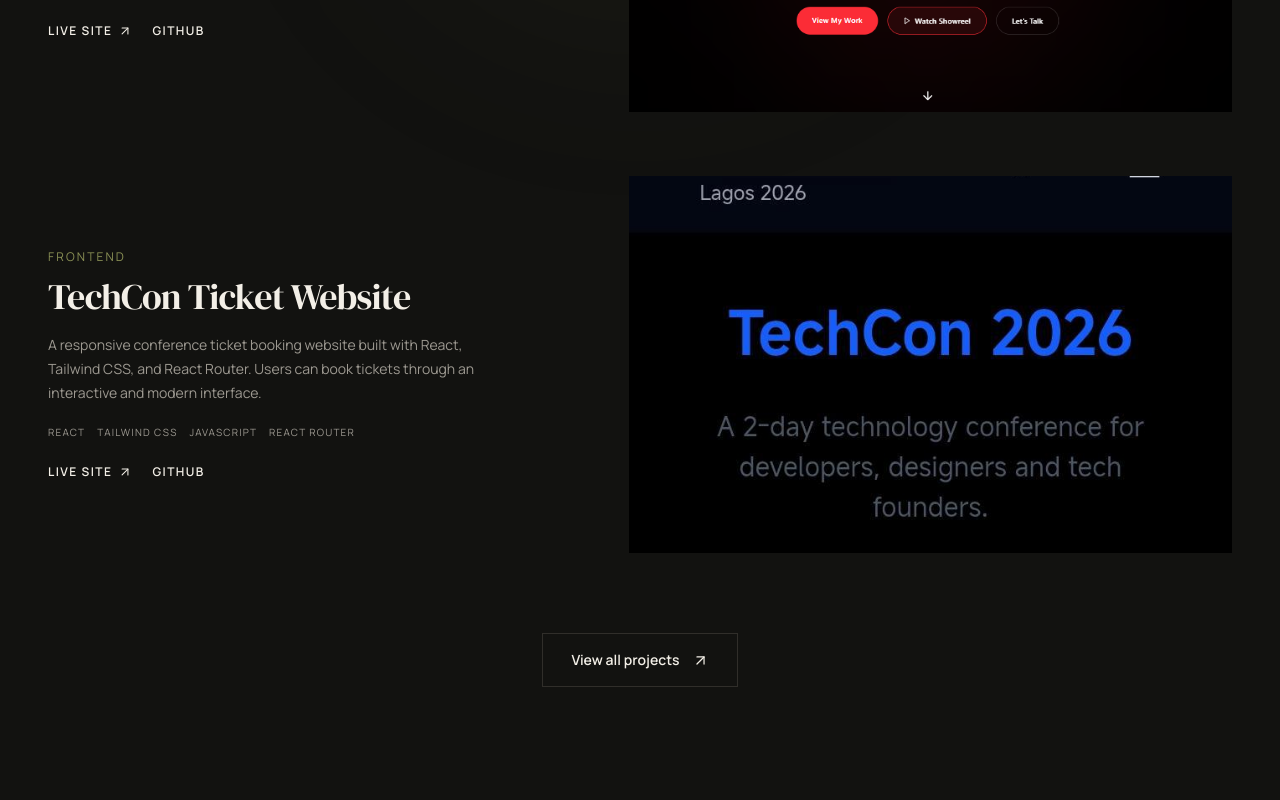
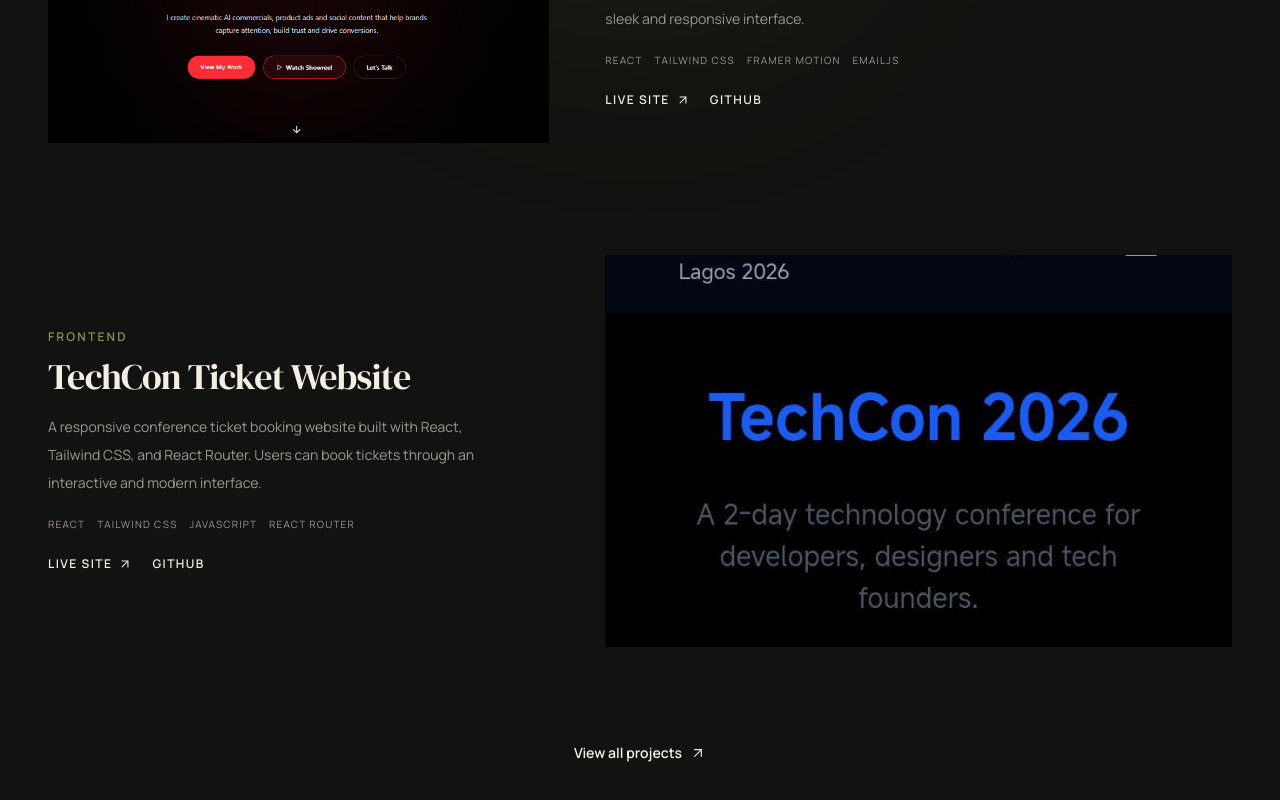
Before and after one commit to adeoyerihanat6-prog/RihannahCodes_Portfolio, a React (Vite) app: page / in a window 1280 px wide. Shown: the part 1766-2566 px from the top of the page. Built offline with nearby package versions, Linux system fonts and the light colour scheme.

Commit message:
refine work section layout

```diff
--- a/src/components/Work.jsx
+++ b/src/components/Work.jsx
@@ -12,12 +12,16 @@
       className="px-5 py-20 sm:px-8 lg:px-12 lg:py-28"
     >
       <div className="mx-auto max-w-7xl">
+        {/* Header */}
         <motion.div
           initial={{ opacity: 0, y: 20 }}
           whileInView={{ opacity: 1, y: 0 }}
           viewport={{ once: true, amount: 0.3 }}
-          transition={{ duration: 0.7 }}
-          className="mb-12 flex flex-col gap-5 sm:flex-row sm:items-end sm:justify-between"
+          transition={{
+            duration: 0.7,
+            ease: [0.22, 1, 0.36, 1],
+          }}
+          className="mb-14 flex flex-col gap-5 sm:flex-row sm:items-end sm:justify-between lg:mb-20"
         >
           <div>
             <p className="mb-3 text-xs font-semibold uppercase tracking-[0.25em] text-[var(--accent-light)]">
@@ -35,7 +39,8 @@
           </p>
         </motion.div>
 
-        <div className="space-y-16">
+        {/* Projects */}
+        <div className="space-y-20 lg:space-y-28">
           {featuredProjects.map((project, index) => (
             <motion.article
               key={project.id}
@@ -44,14 +49,41 @@
               viewport={{ once: true, amount: 0.15 }}
               transition={{
                 duration: 0.7,
-                delay: index * 0.1,
+                delay: index * 0.08,
+                ease: [0.22, 1, 0.36, 1],
               }}
               className="group"
             >
-              <div className="grid gap-8 lg:grid-cols-[1fr_1.1fr] lg:items-center">
+              <div className="grid gap-8 lg:grid-cols-[0.8fr_1fr] lg:items-center lg:gap-14">
+                {/* Project image */}
+                <motion.a
+                  href={project.demoUrl}
+                  target="_blank"
+                  rel="noreferrer"
+                  whileHover={{ y: -5 }}
+                  transition={{ duration: 0.3 }}
+                  className={`relative order-1 block max-w-2xl overflow-hidden bg-[var(--surface)] ${
+                    index % 2 !== 0 ? "lg:order-1" : "lg:order-2"
+                  }`}
+                >
+                  <div className="aspect-[16/10] overflow-hidden">
+                    <img
+                      src={project.image}
+                      alt={`${project.title} project screenshot`}
+                      className="h-full w-full object-cover transition-transform duration-700 ease-out group-hover:scale-[1.025]"
+                    />
+                  </div>
+
+                  <div className="pointer-events-none absolute inset-0 bg-black/0 transition-colors duration-500 group-hover:bg-black/5" />
+                </motion.a>
+
                 {/* Project information */}
-                <div>
-                  <p className="mb-3 text-xs uppercase tracking-[0.18em] text-[var(--accent-light)]">
+                <div
+                  className={`order-2 ${
+                    index % 2 !== 0 ? "lg:order-2" : "lg:order-1"
+                  }`}
+                >
+                  <p className="mb-3 text-xs font-semibold uppercase tracking-[0.18em] text-[var(--accent-light)]">
                     {project.category}
                   </p>
 
@@ -59,10 +91,11 @@
                     {project.title}
                   </h3>
 
-                  <p className="mt-4 max-w-md text-sm leading-6 text-[var(--muted)]">
+                  <p className="mt-4 max-w-md text-sm leading-7 text-[var(--muted)]">
                     {project.description}
                   </p>
 
+                  {/* Technologies */}
                   <div className="mt-5 flex flex-wrap gap-x-3 gap-y-2">
                     {project.technologies.slice(0, 5).map((tech) => (
                       <span
@@ -74,12 +107,13 @@
                     ))}
                   </div>
 
+                  {/* Links */}
                   <div className="mt-6 flex items-center gap-5">
                     <a
                       href={project.demoUrl}
                       target="_blank"
                       rel="noreferrer"
-                      className="group/link flex items-center gap-1.5 text-xs font-semibold uppercase tracking-[0.12em] text-[var(--foreground)]"
+                      className="group/link inline-flex items-center gap-1.5 text-xs font-semibold uppercase tracking-[0.12em] text-[var(--foreground)]"
                     >
                       Live site
 
@@ -100,26 +134,6 @@
                     </a>
                   </div>
                 </div>
-
-                {/* Project image */}
-                <motion.a
-                  href={project.demoUrl}
-                  target="_blank"
-                  rel="noreferrer"
-                  whileHover={{ y: -5 }}
-                  transition={{ duration: 0.3 }}
-                  className="relative block overflow-hidden bg-[var(--surface)]"
-                >
-                  <div className="aspect-[16/10] overflow-hidden">
-                    <img
-                      src={project.image}
-                      alt={`${project.title} project screenshot`}
-                      className="h-full w-full object-cover transition-transform duration-700 ease-out group-hover:scale-[1.025]"
-                    />
-                  </div>
-
-                  <div className="pointer-events-none absolute inset-0 bg-black/0 transition-colors duration-500 group-hover:bg-black/5" />
-                </motion.a>
               </div>
             </motion.article>
           ))}
@@ -130,19 +144,22 @@
           initial={{ opacity: 0, y: 15 }}
           whileInView={{ opacity: 1, y: 0 }}
           viewport={{ once: true }}
-          transition={{ duration: 0.6 }}
-          className="mt-20 flex justify-center"
+          transition={{
+            duration: 0.6,
+            ease: [0.22, 1, 0.36, 1],
+          }}
+          className="mt-20 flex justify-center lg:mt-24"
         >
           <Link
             to="/projects"
-            className="group inline-flex items-center gap-3 border border-[var(--border)] px-7 py-4 text-sm font-semibold text-[var(--foreground)] transition-all duration-300 hover:-translate-y-1 hover:border-[var(--accent)] hover:bg-[var(--surface)]"
+            className="group inline-flex items-center gap-2 text-sm font-semibold text-[var(--foreground)]"
           >
             View all projects
 
             <ArrowUpRight
-              size={17}
+              size={16}
               strokeWidth={1.7}
-              className="transition-transform duration-300 group-hover:-translate-y-1 group-hover:translate-x-1"
+              className="transition-transform duration-300 group-hover:-translate-y-0.5 group-hover:translate-x-0.5"
             />
           </Link>
         </motion.div>
```
